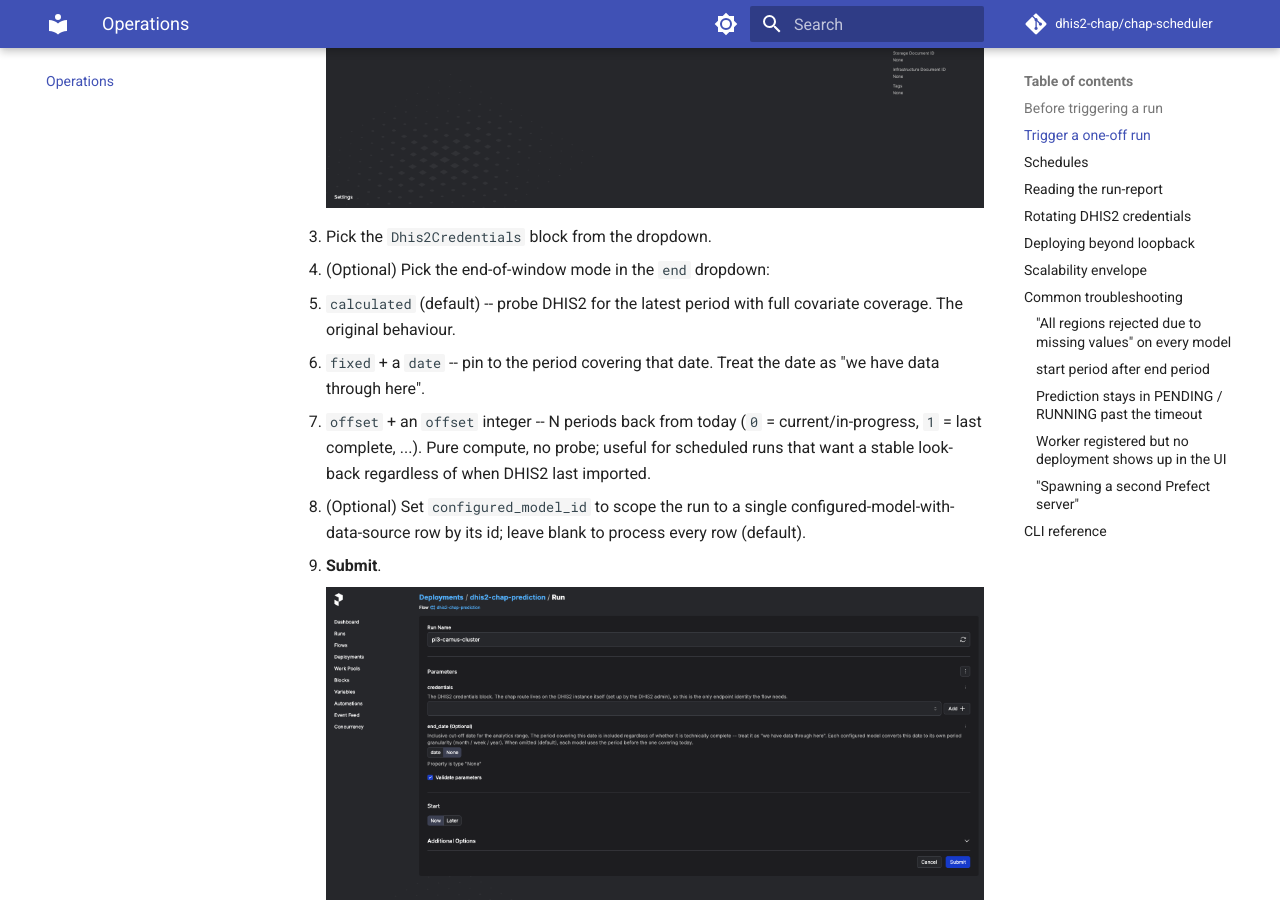
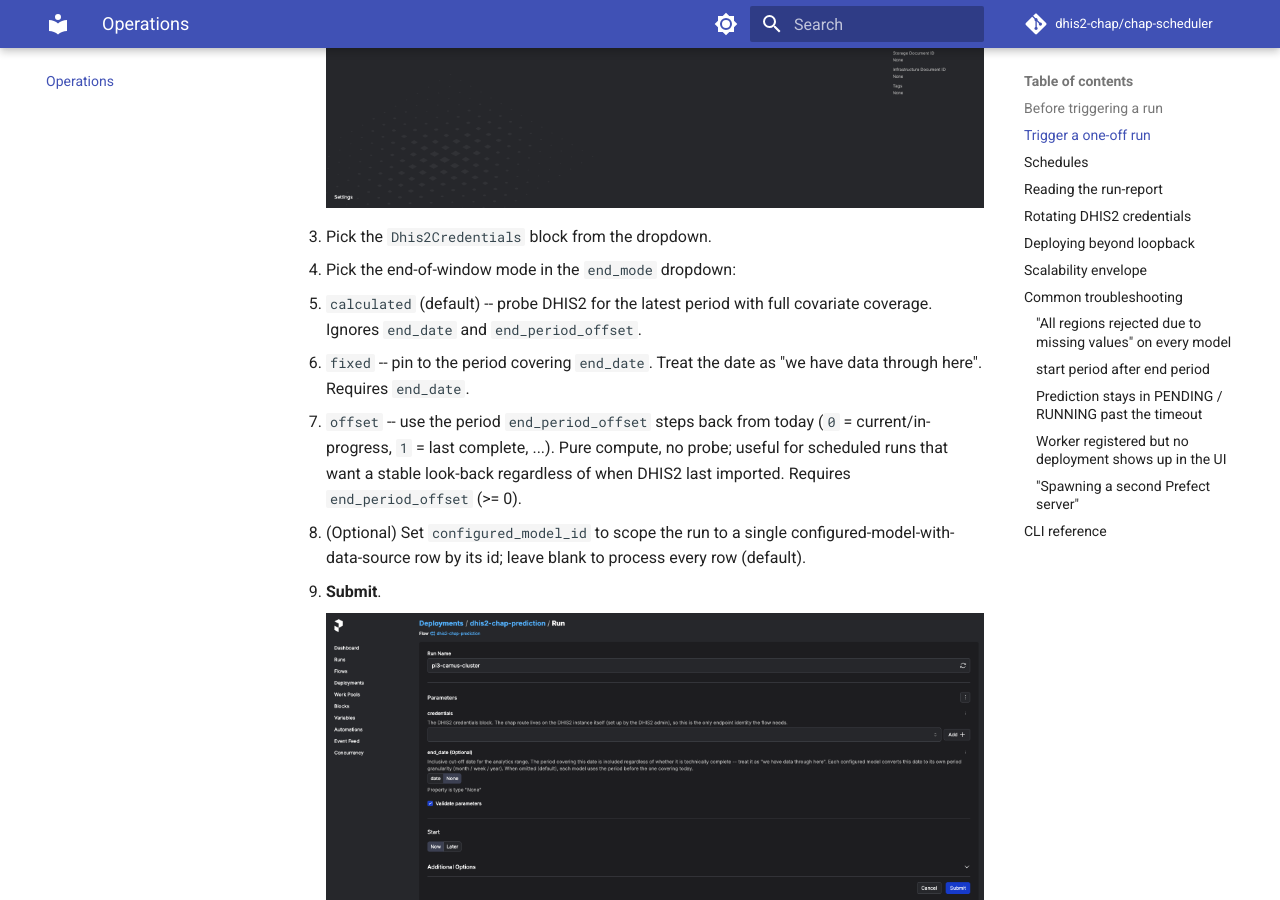
Before and after one commit to dhis2-chap/chap-scheduler, an MkDocs documentation site: the page built from docs/operations.md, in a window 1280 px wide and 900 px high, scrolled down 2365 px. Built offline with MkDocs 1.6.1 and Material for MkDocs 9.7.7, drawn with Linux system fonts in a browser that asks for light colours; comment, search, counter and statistics services are not loaded; some of the changed text lies outside the part shown.

Commit message:
refactor(scheduler): pivot end-period to enum-mode + value fields
Prefect's quick-run UI renders pydantic discriminated unions as a JSON
textarea, not the mode-switching widget I'd hoped for. The previous
shape (`end: EndSpec` with `CalculatedEnd | FixedEnd | OffsetEnd`)
gave operators a JSON blob to edit; visually unusable.

Pivot to a flat layout that Prefect *can* render natively:

- `end_mode: Literal["calculated", "fixed", "offset"] = "calculated"`
  renders as a real `<select>` dropdown -- the "tri-step" UX the
  operator asked for.
- `end_date: date | None = None` -- value field for `end_mode="fixed"`,
  rendered as the existing `date | None` type-switcher button.
- `end_period_offset: int | None = None` -- value field for
  `end_mode="offset"`, rendered as an `int | None` switcher.
- Flow body validates that the value field for the chosen mode is set
  (`fixed` requires `end_date`; `offset` requires `end_period_offset`,
  must be >= 0) and raises ValueError before any DHIS2 / chap call.

Also trimmed each Args entry to one line so the Prefect UI's per-field
help text stays compact; the long-form description lives in the module
docstring at the top of the file.

Verified end-to-end against the local DHIS2 + chap-core stack:

- defaults -> calculated, 33 input periods, prediction succeeded
- end_mode=fixed + end_date=2026-04-30 -> 40 periods
- end_mode=offset + end_period_offset=3 -> 38 periods
- end_mode=fixed without end_date -> ValueError at flow entry
- end_mode=offset + end_period_offset=-1 -> ValueError at flow entry

Also visually verified the form via playwright: dropdown for the mode,
clean per-field help text, value fields render as type-switcher tags
just like the existing `configured_model_id` field.

```diff
--- a/docs/operations.md
+++ b/docs/operations.md
@@ -40,15 +40,17 @@
     ![Deployment detail page with the Run button](screenshots/deployment-detail.png)
 
 3. Pick the `Dhis2Credentials` block from the dropdown.
-4. (Optional) Pick the end-of-window mode in the `end` dropdown:
+4. Pick the end-of-window mode in the `end_mode` dropdown:
    - `calculated` (default) -- probe DHIS2 for the latest period with
-     full covariate coverage. The original behaviour.
-   - `fixed` + a `date` -- pin to the period covering that date.
-     Treat the date as "we have data through here".
-   - `offset` + an `offset` integer -- N periods back from today
-     (`0` = current/in-progress, `1` = last complete, ...). Pure
+     full covariate coverage. Ignores `end_date` and
+     `end_period_offset`.
+   - `fixed` -- pin to the period covering `end_date`. Treat the date
+     as "we have data through here". Requires `end_date`.
+   - `offset` -- use the period `end_period_offset` steps back from
+     today (`0` = current/in-progress, `1` = last complete, ...). Pure
      compute, no probe; useful for scheduled runs that want a stable
-     look-back regardless of when DHIS2 last imported.
+     look-back regardless of when DHIS2 last imported. Requires
+     `end_period_offset` (>= 0).
 5. (Optional) Set `configured_model_id` to scope the run to a single
    configured-model-with-data-source row by its id; leave blank to
    process every row (default).
@@ -172,10 +174,10 @@
 1. **Check the configured model.** A typo in the org-unit list (a
    country root instead of a leaf set) can multiply the row count by
    two or three orders of magnitude.
-2. **Pin the end period.** Trigger with `end.mode = "fixed"` (date)
-   or `"offset"` (N periods back) instead of letting the freshness
-   probe walk back from today; this bounds the period range to what
-   you intended.
+2. **Pin the end period.** Trigger with `end_mode="fixed"` + `end_date`
+   or `end_mode="offset"` + `end_period_offset` instead of letting the
+   freshness probe walk back from today; this bounds the period range
+   to what you intended.
 3. **Raise `mem_limit`.** Override the worker's `mem_limit` in your
    deployment's compose file. 2 GiB → 4 GiB is usually more than
    enough.
```
Also changed, not shown: docs/architecture.md (+7 -7 lines), docs/index.md (+1 -1 lines), docs/local-stack-runbook.md (+9 -9 lines), docs/prefect.md (+3 -2 lines), ui-end-mode-dropdown-open.png (added), ui-end-mode-dropdown.png (added), ui-end-mode-form.png (added), ui-end-mode-options.png (added), ui-end-mode-terse.png (added), ui-union-bad.png (added), 2 other files.
